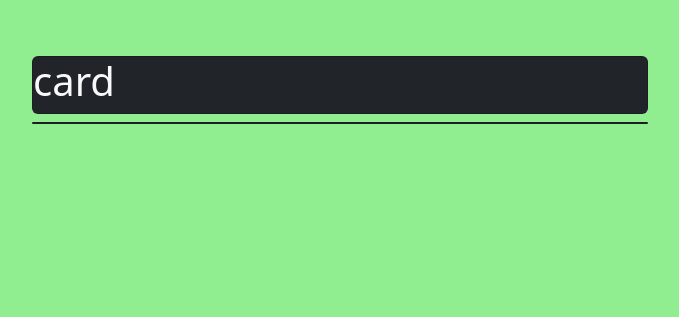
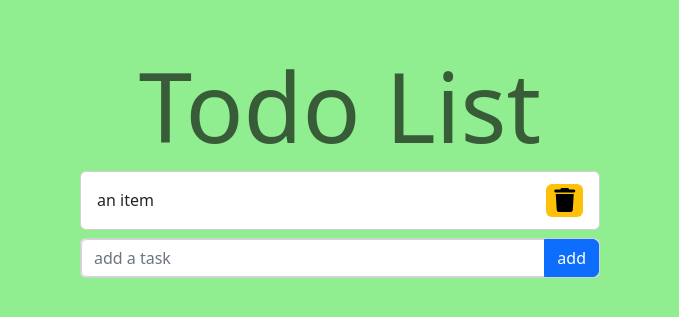
Before and after one commit to nicolaazonta/php-todo-list-json, a PHP site: page / in a window 1280 px wide. Shown: the top 317 px of the page, without its empty margins (300-979 px from the left). Run offline with PHP 8.4, Linux system fonts and the light colour scheme.

Commit message:
make css

```diff
--- a/index.php
+++ b/index.php
@@ -1,5 +1,6 @@
 <!DOCTYPE html>
 <html lang="en">
+
 <head>
     <meta charset="UTF-8">
     <meta http-equiv="X-UA-Compatible" content="IE=edge">
@@ -10,16 +11,31 @@
     <link rel="stylesheet" href="./style.css">
 
 </head>
+
 <body>
 
     <div class="container w-50 py-5">
-        <div class="card bg-dark text-light my-2">
-            <h1 class="card-title">card</h1>
+        <h1 class="text-center">Todo List</h1>
+        <div class="card my-2 mx-5">
+
+            <ul class="list-group list-group-flush py-1">
+                <li class="list-group-item d-flex justify-content-between align-items-center">
+                    <span>an item</span>
+                    <a class="badge text-bg-warning" href="">
+                        <i class="fa-solid fa-trash fa-2x"></i>
+                    </a>
+                </li>
+            </ul>
+
         </div>
-        <div class="card bg-dark">
-
+        <div class="card my-2 mx-5">
+            <div class="input-group">
+                <input type="text" class="form-control" placeholder="add a task" aria-describedby="button-addon2">
+                <button class="btn btn-primary" type="button" id="button-addon2">add</button>
+            </div>
         </div>
     </div>
 
 </body>
+
 </html>
--- a/style.css
+++ b/style.css
@@ -1,3 +1,8 @@
 body{
     background-color: lightgreen;
 }
+h1{
+    font-weight: 200!important;
+    color: rgba(0, 0, 0, 0.615);
+    font-size: 6rem!important;
+}
```
